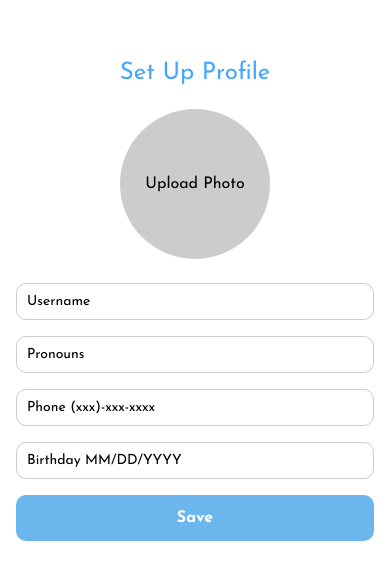
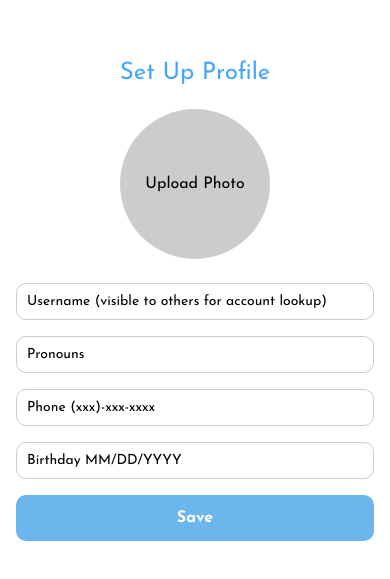
Before and after one commit to danielleellis/StayWell-Medical-Tracker-Application, a React Native app: screen /ProfileSetup in a window 390 px wide. Shown: the part 121-700 px from the top of the page. Built offline with nearby package versions, Linux system fonts and the light colour scheme.

Commit message:
Adds explanation that username will be displayed to others.

```diff
--- a/src/screens/ProfileSetupScreen.tsx
+++ b/src/screens/ProfileSetupScreen.tsx
@@ -128,7 +128,7 @@ const ProfileSetupScreen: React.FC<{ navigation: any }> = ({ navigation }) => {
         )}
       </TouchableOpacity>
       <Input
-        placeholder="Username"
+        placeholder="Username (visible to others for account lookup)"
         value={username}
         onChangeText={setUsername}
         style={styles.input}
```
